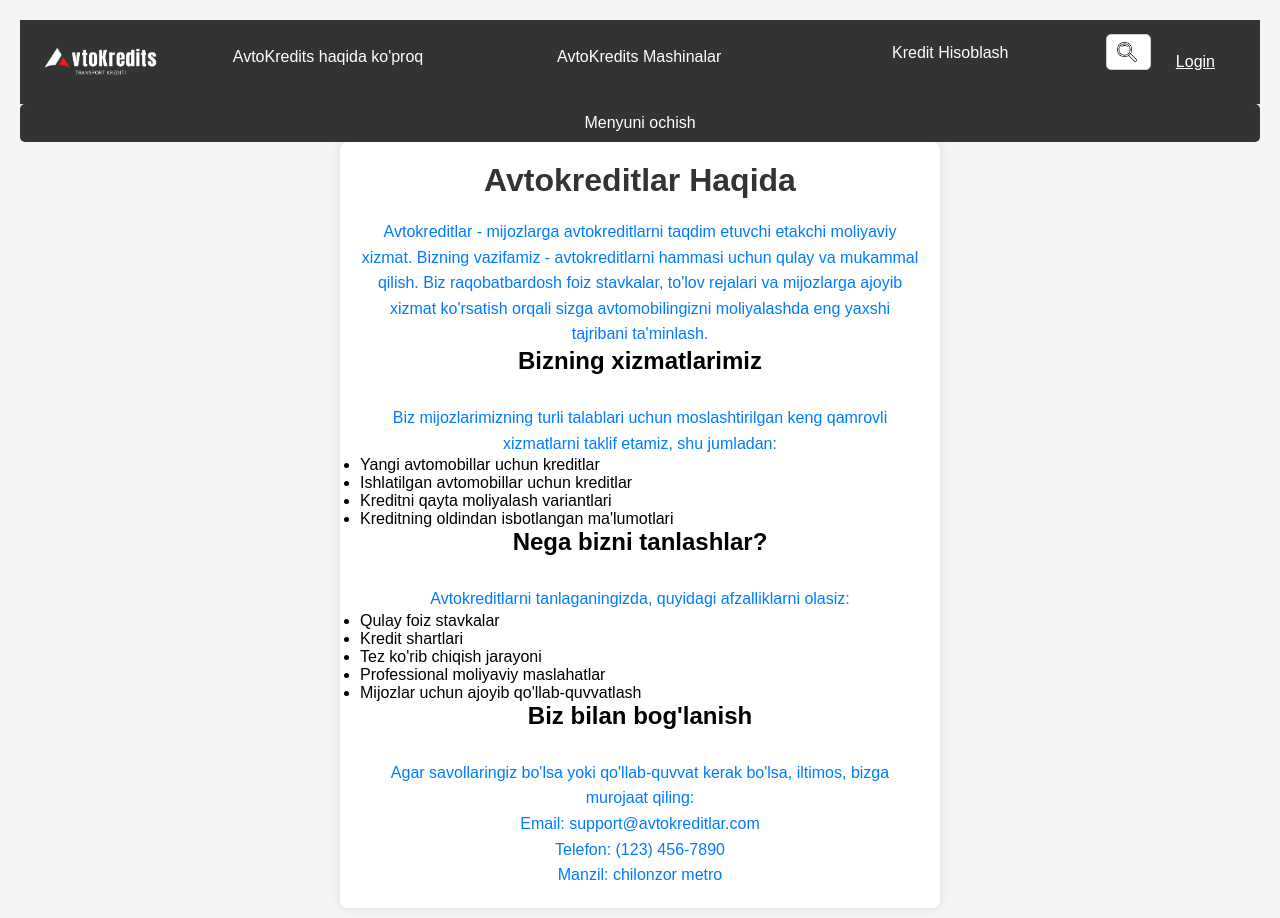
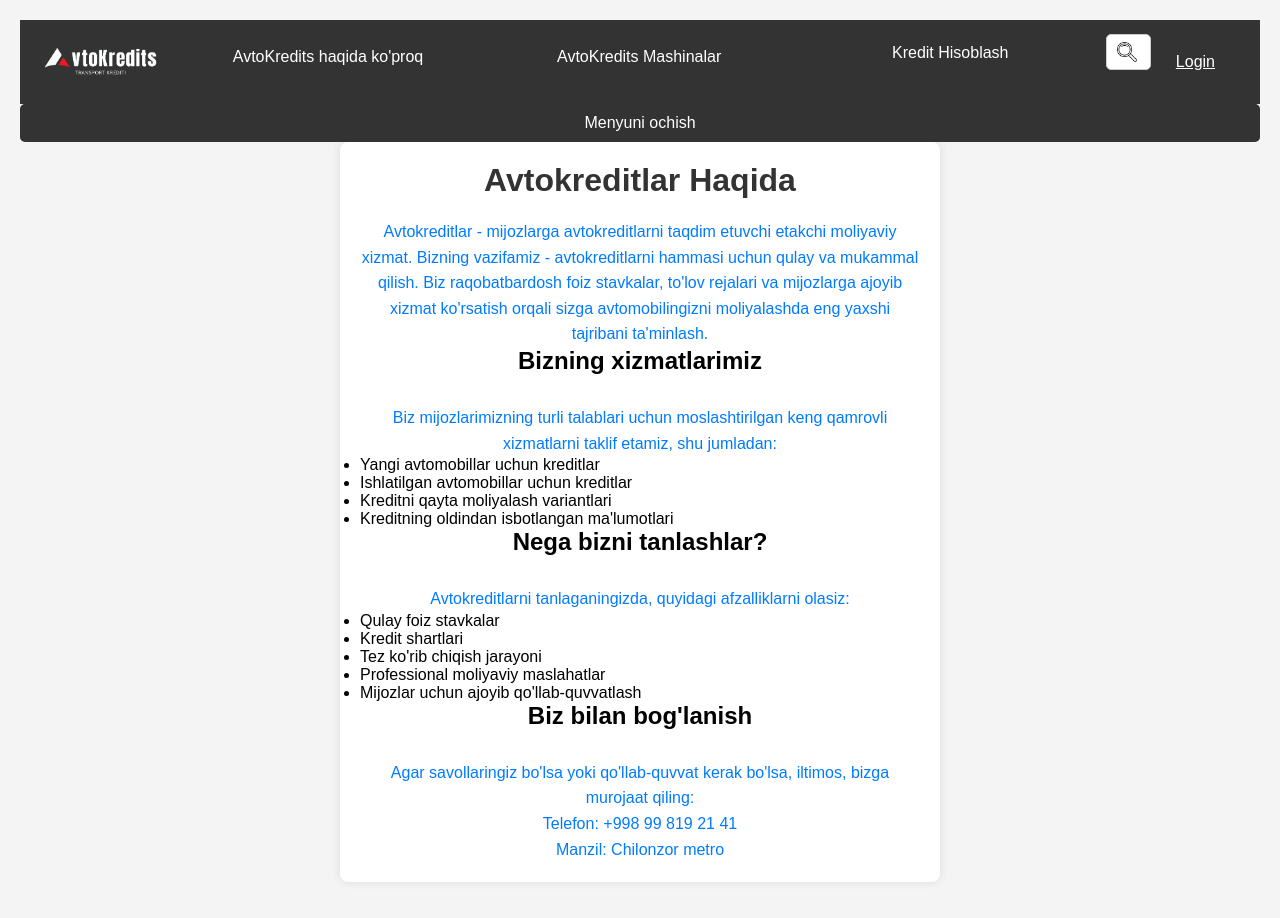
Before and after one commit to Sanjarbek-2007/frontend-avtokredits, a React (Create React App) app: page /about in a window 1280 px wide. Shown: the top 918 px of the page. Built offline with nearby package versions, Linux system fonts and the light colour scheme.

Commit message:
About changed

```diff
--- a/src/components/pages/about/About.js
+++ b/src/components/pages/about/About.js
@@ -31,9 +31,8 @@ const About = () => {
 
             <h2>Biz bilan bog'lanish</h2>
             <p>Agar savollaringiz bo'lsa yoki qo'llab-quvvat kerak bo'lsa, iltimos, bizga murojaat qiling:</p>
-            <p>Email: support@avtokreditlar.com</p>
-            <p>Telefon: (123) 456-7890</p>
-            <p>Manzil: chilonzor metro</p>
+            <p>Telefon: +998 99 819 21 41</p>
+            <p>Manzil: Chilonzor metro</p>
         </div>
     );
 }
```
